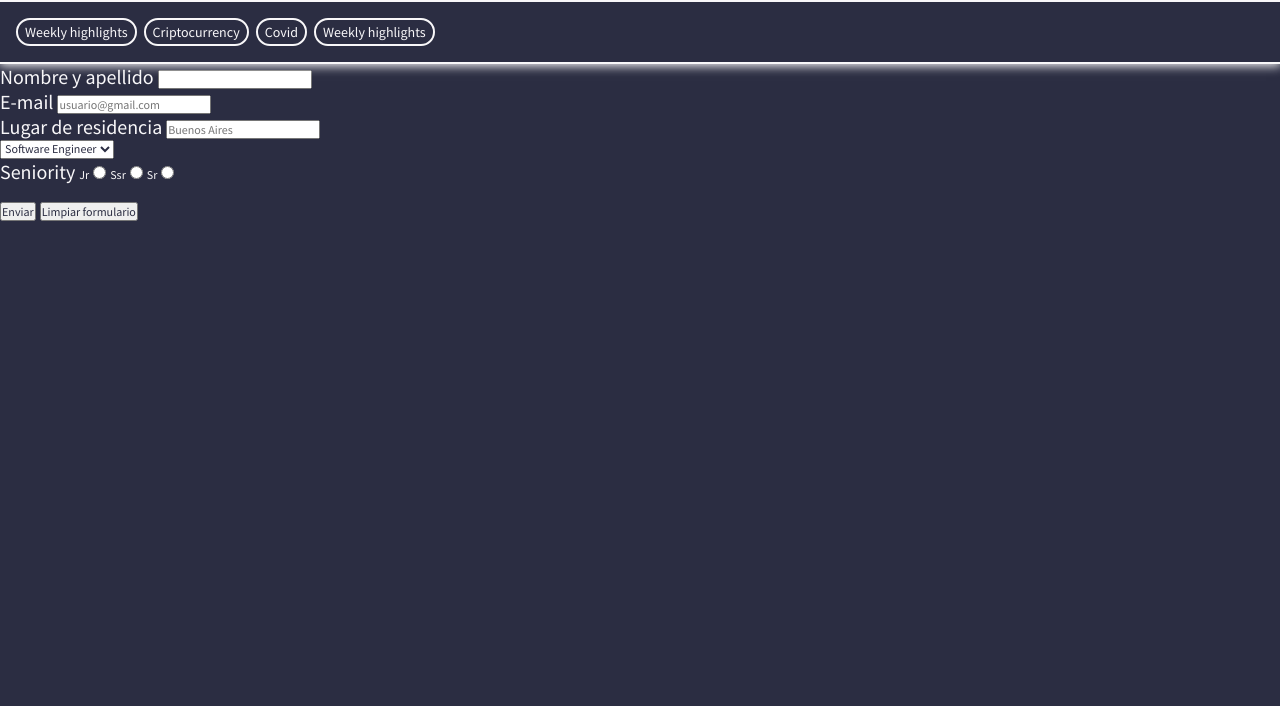
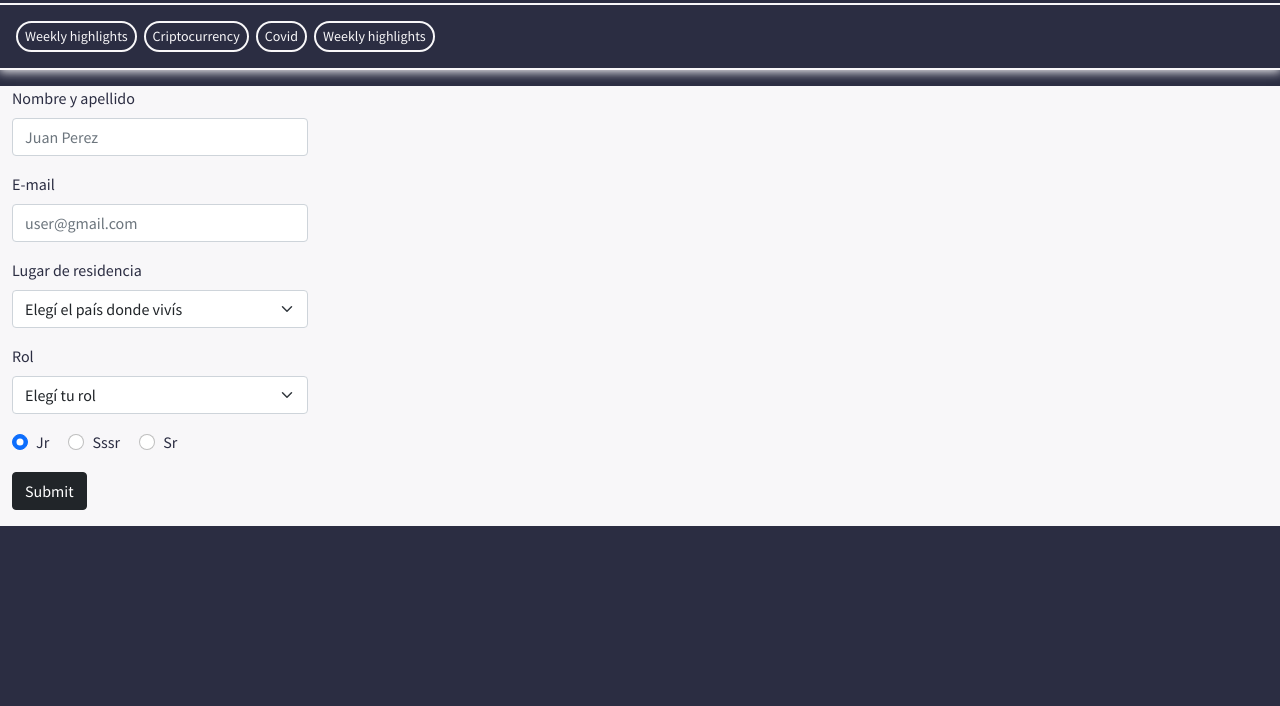
Before and after one commit to g-maspero/MemeSheet, a plain HTML site: page pages/work_with_us.html in a window 1280 px wide. Shown: the part 94-800 px from the top of the page. Drawn offline with nearby package versions, Linux system fonts and the light colour scheme.

Commit message:
add bootstrap to work with us form

```diff
--- a/css/style.css
+++ b/css/style.css
@@ -55,6 +55,12 @@ h3 {
     "main main main main main main"
     "footer footer footer footer footer footer "
     ;
+}
+
+.form-container {
+    background-color: #f8f7f9;
+    font-family:'Source Sans Pro', sans-serif;
+    color: #2b2d42;
 }
 
 header {
--- a/pages/work_with_us.html
+++ b/pages/work_with_us.html
@@ -5,9 +5,10 @@
     <meta http-equiv="X-UA-Compatible" content="IE=edge">
     <meta name="viewport" content="width=device-width, initial-scale=1.0">
     <title>Work with us!</title>
-    <link rel="stylesheet" href="../css/style.css">
     <link rel="preconnect" href="https://fonts.gstatic.com">
     <link href="https://fonts.googleapis.com/css2?family=Source+Sans+Pro:ital,wght@0,200;0,300;0,400;0,600;0,700;0,900;1,200;1,300;1,400;1,600;1,700;1,900&display=swap" rel="stylesheet">
+    <link href="https://cdn.jsdelivr.net/npm/bootstrap@5.0.2/dist/css/bootstrap.min.css" rel="stylesheet" integrity="sha384-EVSTQN3/azprG1Anm3QDgpJLIm9Nao0Yz1ztcQTwFspd3yD65VohhpuuCOmLASjC" crossorigin="anonymous">
+    <link rel="stylesheet" href="../css/style.css">
 </head>
 <body>
     <header>
@@ -37,33 +38,69 @@
             <li class="tag"><a href="">Weekly highlights</a></li>
         </ul>
     </header>
-    <form action="" method="get">
-        <label for="nombre_apellido" class='standardText'>Nombre y apellido</label>
-        <input type="text" name="nombre_apellido" id="nombre_apellido" class='formItem formItem--dark'>
-        <br>
-        <label for="email" class='standardText'>E-mail</label>
-        <input type="email" name="email" id="email" placeholder="usuario@gmail.com" class='formItem formItem--dark'>
-        <br>
-        <label for="location" class='standardText'>Lugar de residencia</label>
-        <input type="text" name="location" id="location" placeholder="Buenos Aires" class='formItem formItem--dark'>
-        <br>
-        <select name="skill" id="skill" class='formItem formItem--dark'>
-            <option value="SE">Software Engineer</option>
-            <option value="QA">QA Analyst</option>
-            <option value="UX">UX Design</option>
-            <option value="PA">Product Analyst</option>
-        </select>
-        <br>
-        <label for="seniority" class='standardText'>Seniority</label>
-        <span class='formItem'>Jr</span>
-        <input type="radio" name="seniority" id="jr" value="jr">
-        <span class='formItem'>Ssr</span>
-        <input type="radio" name="seniority" id="Ssr" value="ssr">
-        <span class='formItem'>Sr</span>
-        <input type="radio" name="seniority" id="Sr" value="sr">
-        <br><br>
-        <input type="submit" value="Enviar" class='formItem formItem--dark'>
-        <input type="reset" value="Limpiar formulario" class='formItem formItem--dark'>
-    </form>
+
+    <div class="container-fluid form-container">
+        <div class="row">
+            <div class="col-3">
+                <form>
+                    <div class="mb-3">
+                        <label for="input-nombre" class="form-label">Nombre y apellido</label>
+                        <input type="text" class="form-control" id="input-nombre" aria-describedby="emailHelp" placeholder="Juan Perez">
+                    </div>
+                    <div class="mb-3">
+                      <label for="input-email" class="form-label">E-mail</label>
+                      <input type="email" class="form-control" id="input-email" aria-describedby="emailHelp" placeholder="user@gmail.com">
+                    </div>
+                    <div class="mb-3">
+                        <label for="select-residencia" class="form-label">Lugar de residencia</label>
+                        <select class="form-select" aria-label="Default select example" id="select-residencia">
+                            <option selected>Elegí el país donde vivís</option>
+                            <option value="1">Argentina</option>
+                            <option value="2">Chile</option>
+                            <option value="3">Uruguay</option>
+                            <option value="4">Brasil</option>
+                            <option value="5">Venezuela</option>
+                            <option value="6">Bolivia</option>
+                        </select>
+                    </div>
+                    <div class="mb-3">
+                        <label for="select-residencia" class="form-label">Rol</label>
+                        <select class="form-select" aria-label="Default select example" id="select-residencia">
+                            <option selected>Elegí tu rol</option>
+                            <option value="1">Software Engineer</option>
+                            <option value="2">QA Analyst</option>
+                            <option value="3">UX Design</option>
+                            <option value="4">Project Manager</option>
+                        </select>
+                    </div>
+                    <div class="mb-3">
+                        <div class="form-check form-check-inline">
+                            <input class="form-check-input" type="radio" name="flexRadioDefault" id="flexRadioDefault1" checked>
+                            <label class="form-check-label" for="flexRadioDefault1">
+                              Jr
+                            </label>
+                        </div>
+                        <div class="form-check form-check-inline">
+                            <input class="form-check-input" type="radio" name="flexRadioDefault" id="flexRadioDefault2">
+                            <label class="form-check-label" for="flexRadioDefault2">
+                              Sssr
+                            </label>
+                        </div>
+                        <div class="form-check form-check-inline">
+                            <input class="form-check-input" type="radio" name="flexRadioDefault" id="flexRadioDefault3">
+                            <label class="form-check-label" for="flexRadioDefault3">
+                              Sr
+                            </label>
+                        </div>
+                    </div>
+
+                    <div class="mb-3">
+                        <button type="submit" class="btn btn-dark">Submit</button>
+                    </div>
+                </form>
+            </div>
+        </div>
+    </div>
+    <script src="https://cdn.jsdelivr.net/npm/bootstrap@5.0.2/dist/js/bootstrap.bundle.min.js" integrity="sha384-MrcW6ZMFYlzcLA8Nl+NtUVF0sA7MsXsP1UyJoMp4YLEuNSfAP+JcXn/tWtIaxVXM" crossorigin="anonymous"></script>
 </body>
 </html>
```
Also changed, not shown: index.html (+3 -1 lines), pages/feed.html (+3 -1 lines), pages/fresh.html (+3 -1 lines), pages/upload.html (+3 -1 lines).
